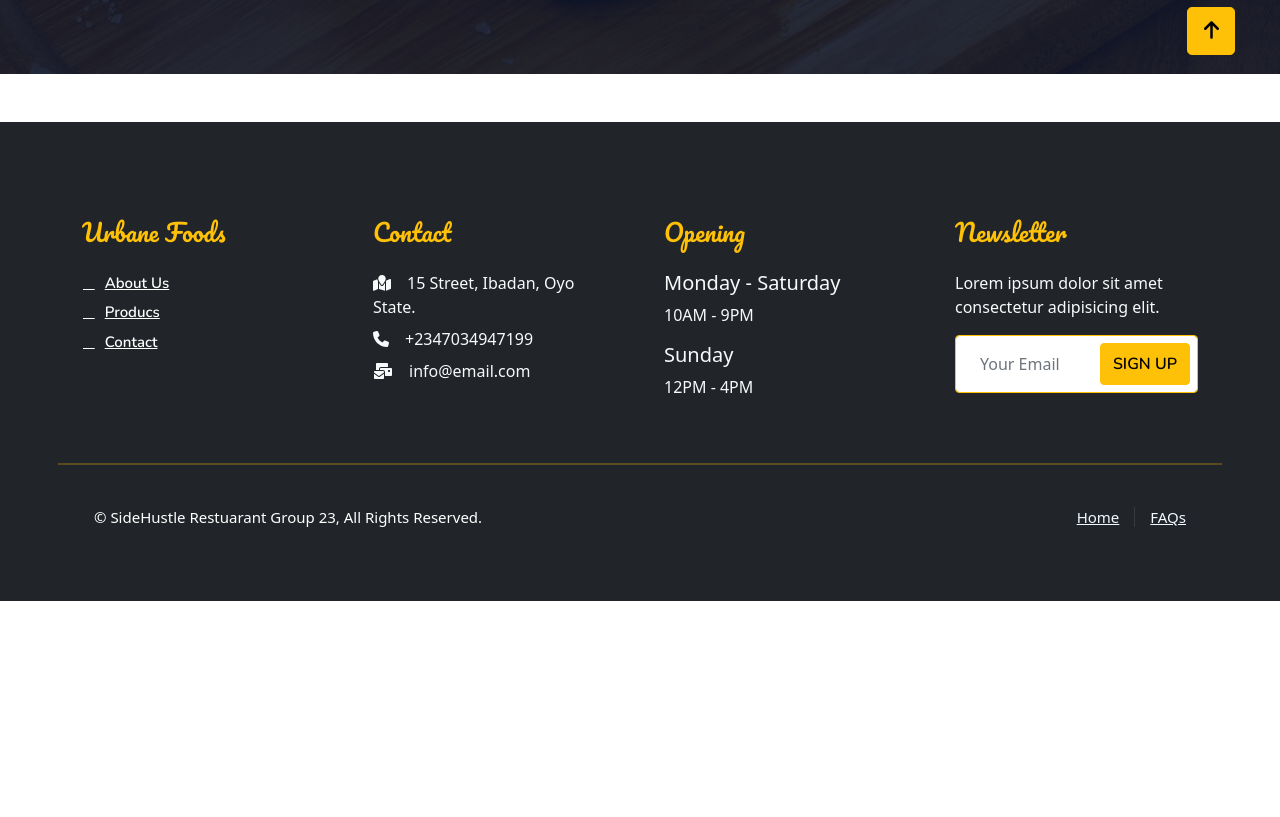
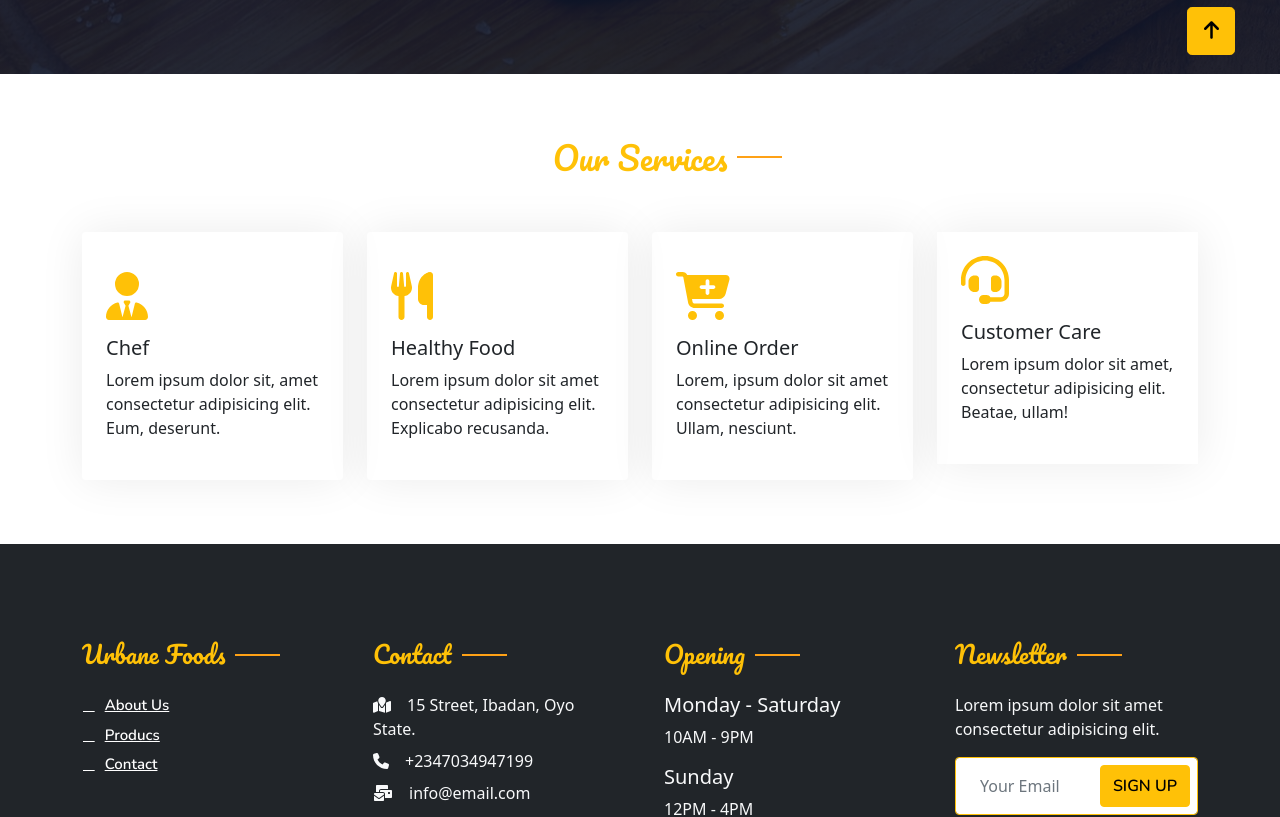
Before and after one commit to azubuike-nnamdi/Urbane-Foods, a React (Create React App) app: page / in a window 1280 px wide. Shown: the part 700-1517 px from the top of the page. Before the commit the page ends 1301 px from the top, so only its background shows below. Built offline with nearby package versions, Linux system fonts and the light colour scheme.

Commit message:
added the services card

```diff
--- a/public/index.html
+++ b/public/index.html
@@ -2,7 +2,7 @@
 <html lang="en">
   <head>
     <meta charset="utf-8" />
-    <link rel="icon" href="%PUBLIC_URL%/favicon.ico" />
+    <link rel="icon" type="image/png" href="../src//assets/UF-LOGO.png" />
     <meta name="viewport" content="width=device-width, initial-scale=1" />
     <meta name="theme-color" content="#000000" />
     <meta
--- a/src/App.css
+++ b/src/App.css
@@ -196,6 +196,60 @@
 }
 
 
+
+
+/*** Section Title ***/
+.section-title {
+  position: relative;
+  display: inline-block;
+}
+
+.section-title::before {
+  position: absolute;
+  content: "";
+  width: 45px;
+  height: 2px;
+  top: 50%;
+  left: -55px;
+  margin-top: -1px;
+  background: var(--primary);
+}
+
+.section-title::after {
+  position: absolute;
+  content: "";
+  width: 45px;
+  height: 2px;
+  top: 50%;
+  right: -55px;
+  margin-top: -1px;
+  background: var(--primary);
+}
+
+.section-title.text-start::before,
+.section-title.text-end::after {
+  display: none;
+}
+
+
+/*** Service ***/
+.service-item {
+  box-shadow: 0 0 45px rgba(0, 0, 0, .08);
+  transition: .5s;
+}
+
+.service-item:hover {
+  background: var(--primary);
+}
+
+.service-item * {
+  transition: .5s;
+}
+
+.service-item:hover * {
+  color: var(--light) !important;
+}
+
 /*** Footer ***/
 .footer .btn.btn-social {
   margin-right: 5px;
--- a/src/components/Navbar/Navbar.jsx
+++ b/src/components/Navbar/Navbar.jsx
@@ -12,7 +12,7 @@ function Navbar() {
             {/* Product Brand */}
             <Link to="/" className="navbar-brand p-3" >
                 <h2 className="text-warning m-0">
-                    <FontAwesomeIcon icon={ faUtensils} className="" />
+                    <FontAwesomeIcon icon={ faUtensils} className="px-lg-4 px-sm-2" />
                     Urbane Foods
                 </h2>
             </Link>
--- /dev/null
+++ b/src/components/Services/Services.jsx
@@ -0,0 +1,82 @@
+import { FontAwesomeIcon } from '@fortawesome/react-fontawesome'
+import { faCartPlus, faHeadset, faUserTie, faUtensils } from '@fortawesome/free-solid-svg-icons'
+
+function Services() {
+  return (
+    <div>
+        <div className="container-xxl py-3">
+            <div className="container">
+                <div className="mb-5 text-center">
+                    <h2 className="section-title ff-secondary text-start text-warning
+                                fw-normal">
+                        Our Services
+                    </h2>
+                </div>
+                <div className="row g-4">
+                    {/* card 1 */}
+                    <div className="col-lg-3 col-sm-6 wow fadeInUp"
+                    data-wow-delay="0.1s">
+                        <div className="service-item rounded pt-3">
+                            <div className="p-4">
+                                <FontAwesomeIcon icon={faUserTie} className="fa-3x text-warning mb-3"/>
+                                <h5>
+                                    Chef
+                                </h5>
+                                <p>
+                                    Lorem ipsum dolor sit, amet consectetur adipisicing elit. Eum, deserunt.
+                                </p>
+                            </div>
+                        </div>
+                    </div>
+                    {/* Card 2 */}
+                    <div className="col-lg-3 col-sm-6 wow fadeInUp"
+                    data-wow-delay="0.3s">
+                        <div className="service-item rounded pt-3">
+                            <div className="p-4">
+                                <FontAwesomeIcon icon={faUtensils} className="fa-3x text-warning mb-3" />
+                                <h5>
+                                    Healthy Food
+                                </h5>
+                                <p>
+                                    Lorem ipsum dolor sit amet consectetur adipisicing elit. Explicabo recusanda.
+                                </p>
+                            </div>
+                        </div>
+                    </div>
+                    {/* card 3 */}
+                    <div className="col-lg-3 col-sm-6 wow fadeInUp"
+                    data-wow-delay="0.6s">
+                        <div className="service-item rounded pt-3">
+                            <div className="p-4">
+                                <FontAwesomeIcon icon={faCartPlus} className="fa-3x text-warning mb-3"  />
+                                <h5>
+                                    Online Order
+                                </h5>
+                                <p>
+                                    Lorem, ipsum dolor sit amet consectetur adipisicing elit. Ullam, nesciunt.
+                                </p>
+                            </div>
+                        </div>
+                    </div>
+                    {/* card4 */}
+                    <div className="col-lg-3 col-sm-6 wow fadeInUp">
+                        <div className="service-item rounded-pt-3">
+                            <div className="p-4">
+                                <FontAwesomeIcon icon={faHeadset} className="fa-3x text-warning mb-3" />
+                                <h5>
+                                    Customer Care
+                                </h5>
+                                <p>
+                                    Lorem ipsum dolor sit amet, consectetur adipisicing elit. Beatae, ullam!
+                                </p>
+                            </div>
+                        </div>
+                    </div>
+                </div>
+            </div>
+        </div>
+    </div>
+  )
+}
+
+export default Services
--- a/src/pages/Homepage.jsx
+++ b/src/pages/Homepage.jsx
@@ -1,10 +1,12 @@
 import Hero from '../components/Hero'
+import Services from '../components/Services/Services'
 
 
 function Homepage() {
   return (
     <div>
       <Hero />
+      <Services />
     </div>
   )
 }
```
